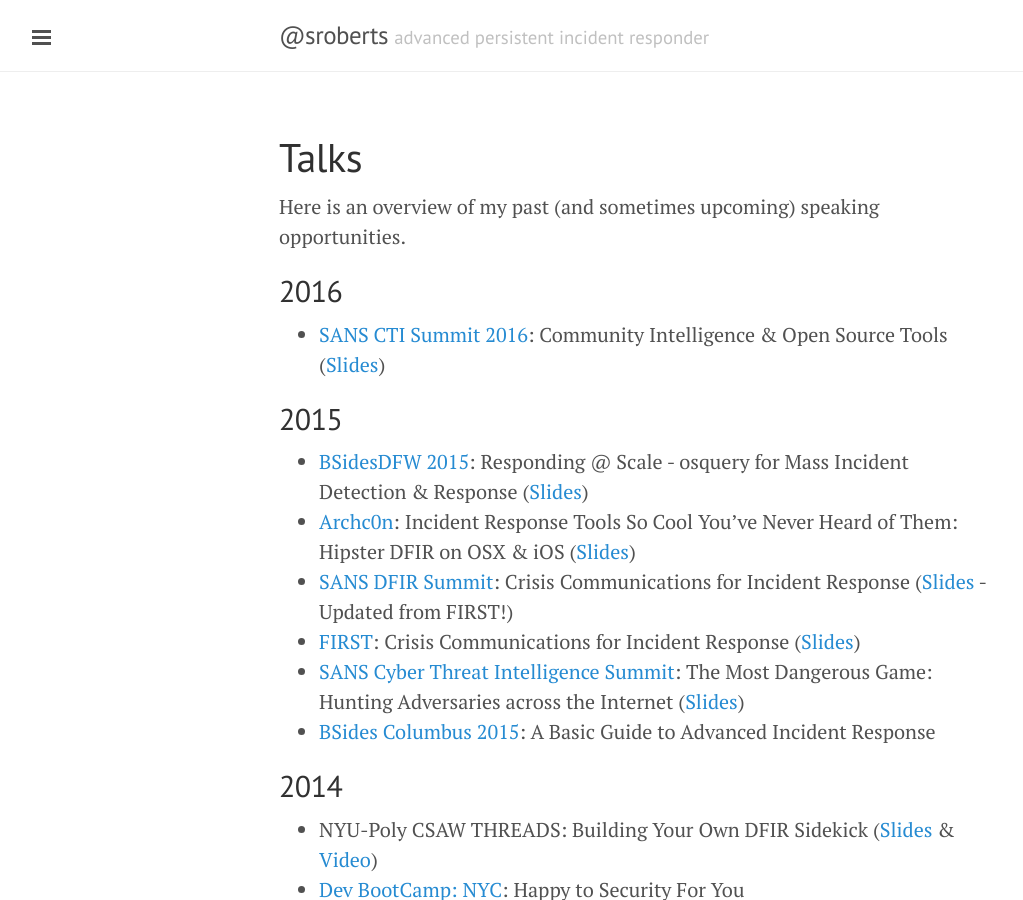
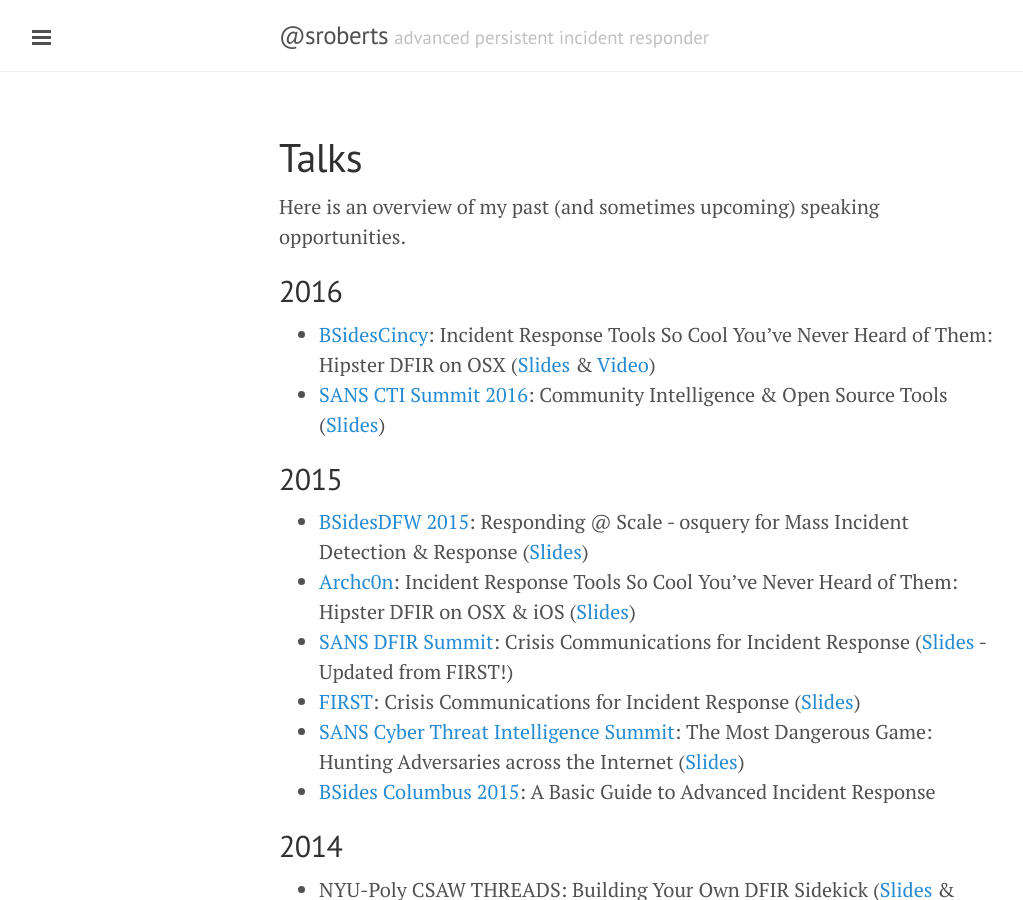
Before and after one commit to sroberts/sroberts.github.io, a Jekyll site: the page built from talks.md, in a window 1280 px wide and 900 px high. Shown: the whole window, without its empty margins (1-1024 px from the left). Built offline with Jekyll 4.4.1, drawn with Linux system fonts in a browser that asks for light colours; nearby versions of some CDN libraries; comment, search, counter and statistics services are not loaded.

Commit message:
Added BSidesCincy Talk.

```diff
--- a/talks.md
+++ b/talks.md
@@ -6,6 +6,7 @@
 Here is an overview of my past (and sometimes upcoming) speaking opportunities.
 
 ## 2016
+- [BSidesCincy](http://bsidescincy.org/): Incident Response Tools So Cool You've Never Heard of Them: Hipster DFIR on OSX ([Slides](https://speakerdeck.com/sroberts/hipster-dfir-on-osx-bsidescincy) & [Video](https://www.youtube.com/watch?v=gNJ10Kt4I9E))
 - [SANS CTI Summit 2016](https://www.sans.org/event/cyber-threat-intelligence-summit-2016): Community Intelligence & Open Source Tools ([Slides](https://speakerdeck.com/sroberts/community-intelligence-and-open-source-tools))
 
 ## 2015
```
